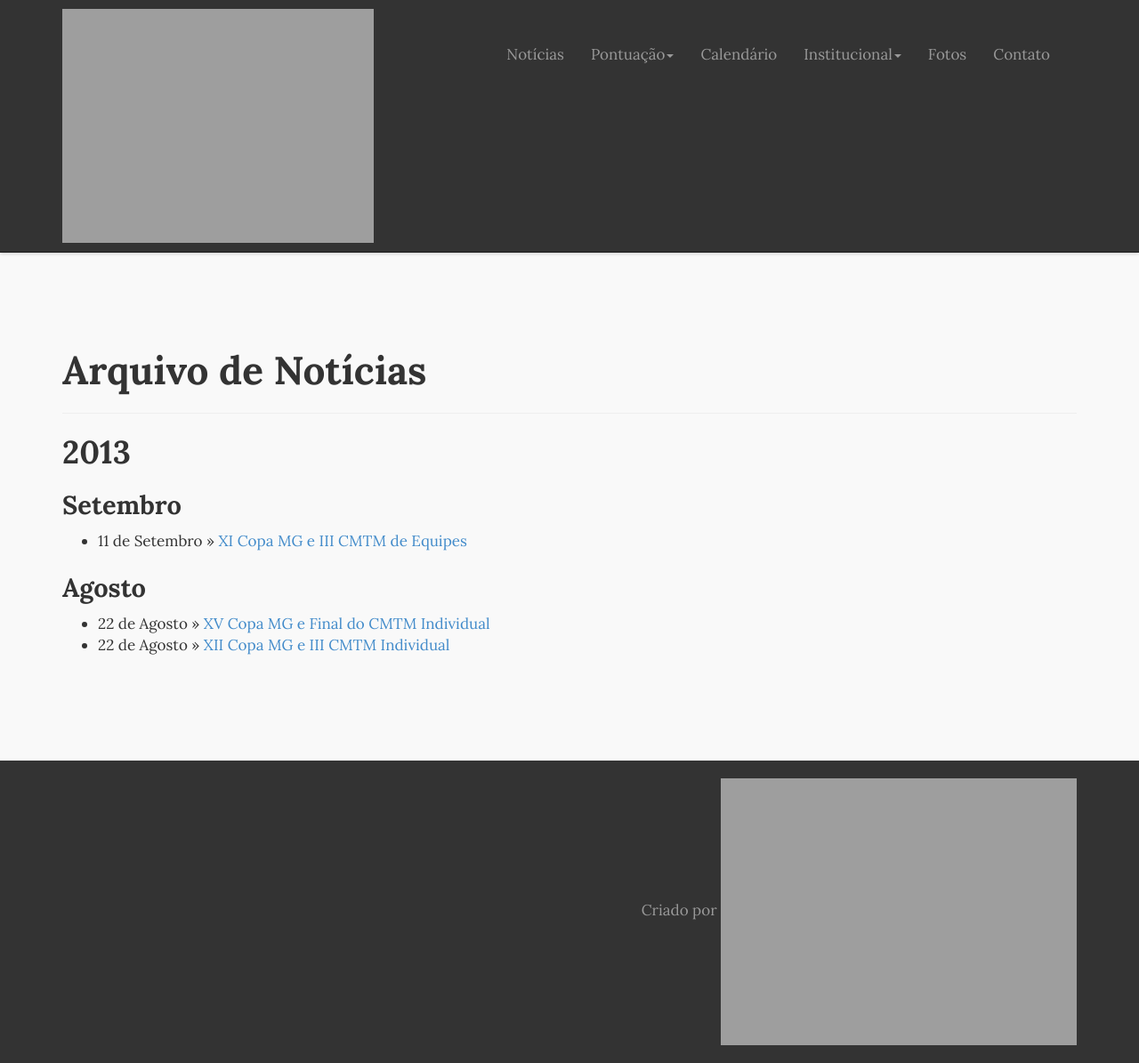
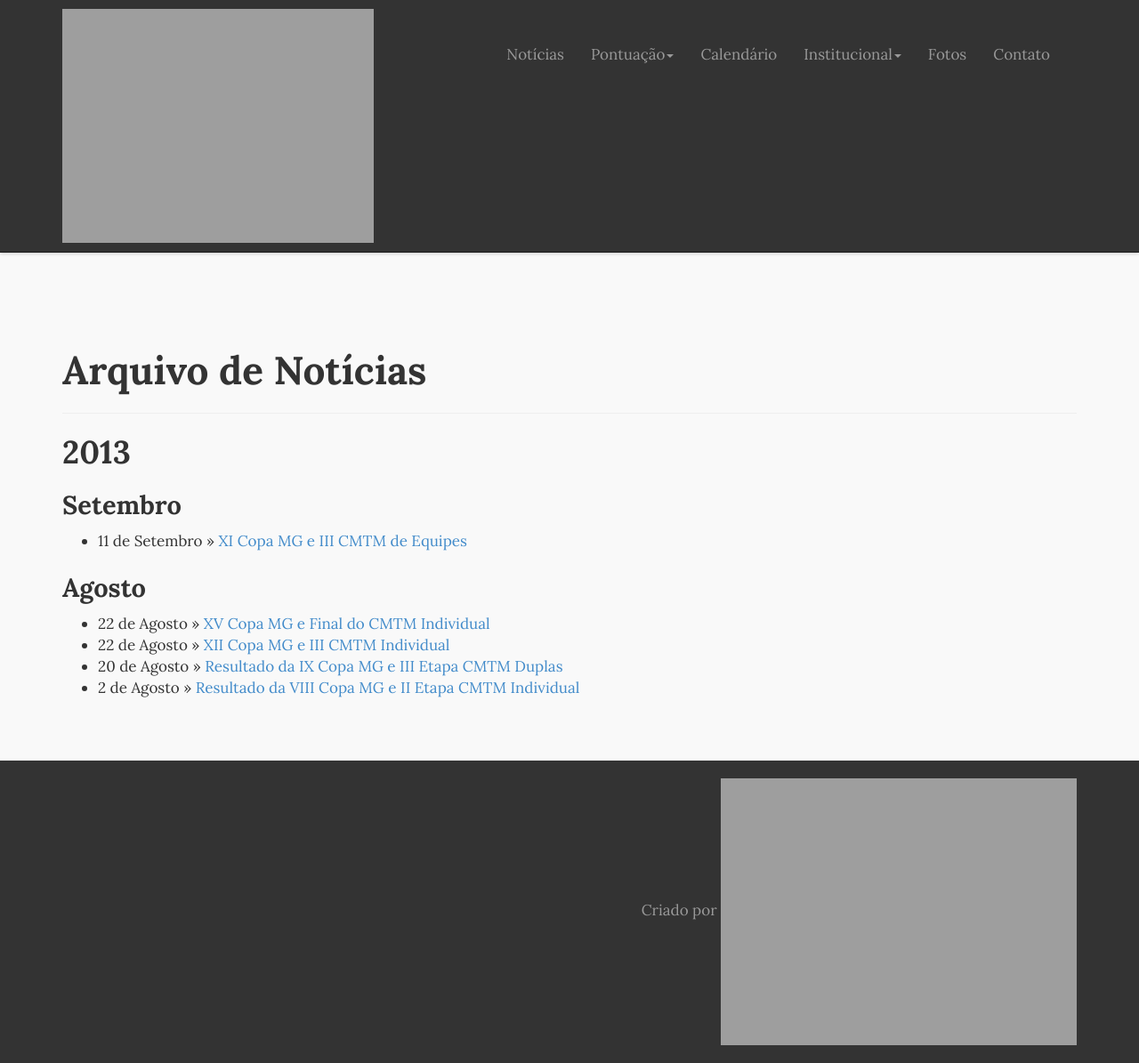
Before and after one commit to thiagokimo/fmtm, a Jekyll site: the page built from noticias.html, in a window 1280 px wide. Shown: the whole page at 89% size. Built offline with Jekyll 4.4.1, drawn with Linux system fonts in a browser that asks for light colours; Markdown is read by kramdown in place of the engine named in the settings.

Commit message:
Adding 2 results as examples

```diff
--- a/_config.yml
+++ b/_config.yml
@@ -16,7 +16,51 @@ last_event: "X Copa MG"
 next_event: "XI Copa MG"
 next_event_url: "/2013/09/11/eventos-xi-copa-mg-e-iii-cmtm-equipes/"
 
-last_event_pics: ["http://1.bp.blogspot.com/-AepHPbB2SUg/UiyNelS_8iI/AAAAAAAABw8/xWUYOUmoItk/s1600/DSC00303.JPG",
+image_feed:
+  - name: "X Copa MG"
+    year: 2013
+    pics: ["http://1.bp.blogspot.com/-AepHPbB2SUg/UiyNelS_8iI/AAAAAAAABw8/xWUYOUmoItk/s1600/DSC00303.JPG",
               "http://2.bp.blogspot.com/-i9T_EgdNVos/UiyNmBY4uFI/AAAAAAAABxE/BQxIdF9yJfI/s1600/DSC00306.JPG",
               "http://2.bp.blogspot.com/-TRsLlb9GbcM/UiyNoZXvS0I/AAAAAAAABxM/cZYa6mpRph8/s1600/DSC00308.JPG",
               "http://3.bp.blogspot.com/-emjz17btgDU/UiyNsGpnvuI/AAAAAAAABxU/za4KhBCI3Sk/s1600/DSC00307.JPG"]
+
+  - name: "IX Copa MG e III Etapa CMTM Duplas"
+    year: 2013
+    pics: ["http://2.bp.blogspot.com/-0bu6tClIi2Y/UhOEcSNETkI/AAAAAAAABvo/CwSncWKVO8E/s1600/DSC00254.JPG",
+        "http://1.bp.blogspot.com/-o8Q0SiBbLRM/UhOEbucjH7I/AAAAAAAABvk/KsJ7Ds2ZAkY/s1600/DSC00255.JPG",
+        "http://1.bp.blogspot.com/-Y3J1iOjrCmA/UhOEfVej9DI/AAAAAAAABv0/B1PHlgrIS7g/s1600/DSC00256.JPG",
+        "http://4.bp.blogspot.com/-XYzBEdNqQ48/UhOExL8MYPI/AAAAAAAABv8/veqdrj3g6Eg/s1600/DSC00257.JPG",
+        "http://4.bp.blogspot.com/-AmezA_Y_YpI/UhOExoFU5BI/AAAAAAAABwE/KiEDlh-BJ9M/s1600/DSC00260.JPG",
+        "http://2.bp.blogspot.com/-FPOMUKkkPlg/UhOEx4a4KgI/AAAAAAAABwI/HOP7hn3vzDA/s1600/DSC00261.JPG",
+        "http://3.bp.blogspot.com/-BHLUAnh6n2c/UhOE90WzOLI/AAAAAAAABwU/HlOYp2UnecE/s1600/DSC00265.JPG",
+        "http://1.bp.blogspot.com/-c2QY5Zkam5E/UhOE_a83gQI/AAAAAAAABwc/fBJj1AjJuho/s1600/DSC00267.JPG"]
+
+  - name: "VIII Copa MG e II Etapa CMTM Individual"
+    year: 2013
+    pics: ["http://3.bp.blogspot.com/-xke93PgqCWc/UfvkqpNL4nI/AAAAAAAABqk/N6XCixg_bV0/s1600/27072013096.jpg",
+        "http://1.bp.blogspot.com/-Jpf8bzXN-M4/UfvksnBKn7I/AAAAAAAABq0/op5GH9AoxUE/s1600/27072013097.jpg",
+        "http://2.bp.blogspot.com/-Ik4KAokN5Q8/UfvksVtvOrI/AAAAAAAABqw/3O3MQ5G7urM/s1600/27072013098.jpg",
+        "http://1.bp.blogspot.com/-zk37kzpdEoM/Ufvkx8DaTxI/AAAAAAAABq8/HJ2zK8GWsII/s1600/27072013099.jpg",
+        "http://3.bp.blogspot.com/-StB9ewjQLOI/Ufvk0rX2XPI/AAAAAAAABrI/YUaNUTsVw3I/s1600/27072013103.jpg",
+        "http://3.bp.blogspot.com/-i-QMfdGsUck/Ufvk0vG1ySI/AAAAAAAABrM/F25PZXyyWj0/s1600/27072013104.jpg",
+        "http://1.bp.blogspot.com/-Vv7UTJ_7HeM/Ufvk7OJdpDI/AAAAAAAABrk/1NywjLahUko/s1600/27072013111.jpg",
+        "http://2.bp.blogspot.com/-OFbXJpqVak0/Ufvk63kSPHI/AAAAAAAABrg/pVoFbC7NM-s/s1600/27072013116.jpg",
+        "http://4.bp.blogspot.com/-5LptbzL3tqM/Ufvk61yOPXI/AAAAAAAABrc/H6rkC4TJQeM/s1600/27072013117.jpg",
+        "http://4.bp.blogspot.com/-xKt6KcGbNUI/UfvlA5NcbHI/AAAAAAAABrs/07U-CWdWvu4/s1600/27072013118.jpg",
+        "http://2.bp.blogspot.com/-fTsqtNApu-A/UfvlCaYJ4EI/AAAAAAAABr0/fm3wfWPIH9I/s1600/27072013120.jpg",
+        "http://2.bp.blogspot.com/-A1d54XOus30/UfvlDqgQb7I/AAAAAAAABr8/srpHU6JtLI8/s1600/27072013121.jpg",
+        "http://3.bp.blogspot.com/-lwD5JQQfz7A/UfvlIckvsxI/AAAAAAAABsM/vDDMt7eoBwg/s1600/28072013127.jpg",
+        "http://3.bp.blogspot.com/-MJxMjbXk0ZM/UfvlH1XdIqI/AAAAAAAABsE/UWPbjIxoyAM/s1600/28072013130.jpg",
+        "http://2.bp.blogspot.com/-j82vVxJ5BG8/UfvlMrAwy1I/AAAAAAAABsY/Mdlu17MfBWg/s1600/28072013131.jpg",
+        "http://4.bp.blogspot.com/-Rs7Pd5AotlE/UfvlM4gut0I/AAAAAAAABsc/-kCpxNnKdFg/s1600/28072013132.jpg",
+        "http://2.bp.blogspot.com/-nRjHj6oDAUY/UfvlNk3JU2I/AAAAAAAABsk/N8KFdFxm0RM/s1600/28072013134.jpg",
+        "http://2.bp.blogspot.com/-r9psDotaXhk/UfvlS_XX_WI/AAAAAAAABs0/NlZOXaEroDE/s1600/28072013136.jpg",
+        "http://1.bp.blogspot.com/-E9usYAjtlkI/UfvlST1kg0I/AAAAAAAABss/Y8lTQwPjLh0/s1600/28072013143.jpg",
+        "http://4.bp.blogspot.com/-EP6fO9fyhqQ/UfvlVMUJ0kI/AAAAAAAABs8/SPBqghFS8NI/s1600/28072013139.jpg",
+        "http://3.bp.blogspot.com/-R-6yis93mTY/UfvlXa3tZLI/AAAAAAAABtE/FC91kWIJ5Bc/s1600/28072013148.jpg",
+        "http://1.bp.blogspot.com/-98vdjU4Yu2s/UfvmgQ9MO4I/AAAAAAAABtc/9TFTprCmTQ0/s1600/28072013144.jpg",
+        "http://3.bp.blogspot.com/-hug4w8iwiFc/UfvmhGZAf5I/AAAAAAAABtk/MhDYbw3S7I0/s1600/28072013151.jpg",
+        "http://4.bp.blogspot.com/-oMcArCBrLZI/UfvmmAIyMcI/AAAAAAAABt0/e6uFTDuvIWg/s1600/28072013152.jpg",
+        "http://1.bp.blogspot.com/-n337LiKKVRg/UfvmlLEARUI/AAAAAAAABts/5M1SfIYecDw/s1600/28072013155.jpg",
+        "http://2.bp.blogspot.com/-mj3klIkPkCs/Ufvmm_LmIPI/AAAAAAAABt8/K65OD5QTO98/s1600/28072013156.jpg",
+        "http://3.bp.blogspot.com/-z1k5f7R_nGc/UfvmpEc8s4I/AAAAAAAABuE/-mAP6sVQCbo/s1600/28072013158.jpg"]
```
Also changed, not shown: _posts/2013-08-02-resultado-da-viii-copa-mg-e-ii-etapa-cmtm-individual.md (added, +61 -0 lines), _posts/2013-08-20-resultado-da-ix-copa-mg-e-iii-etapa-cmtm-duplas.md (added, +57 -0 lines).
